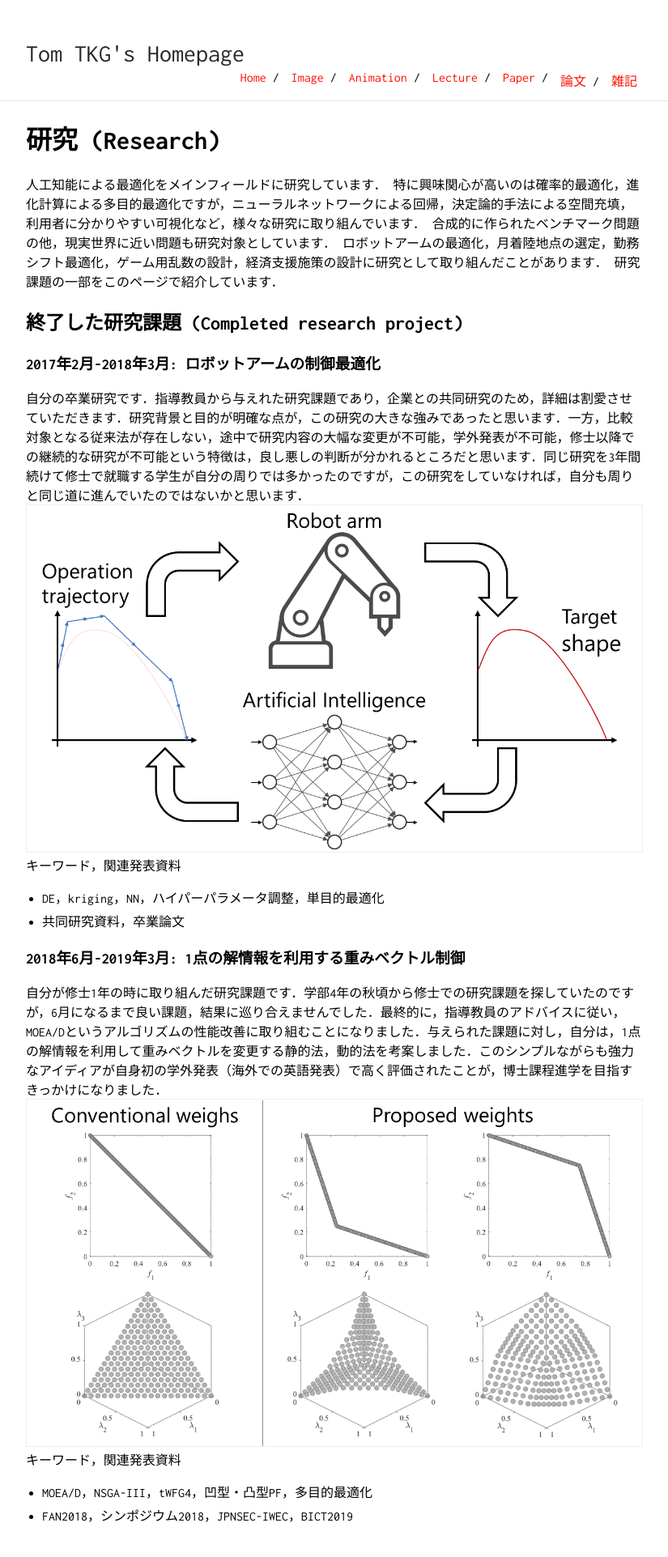
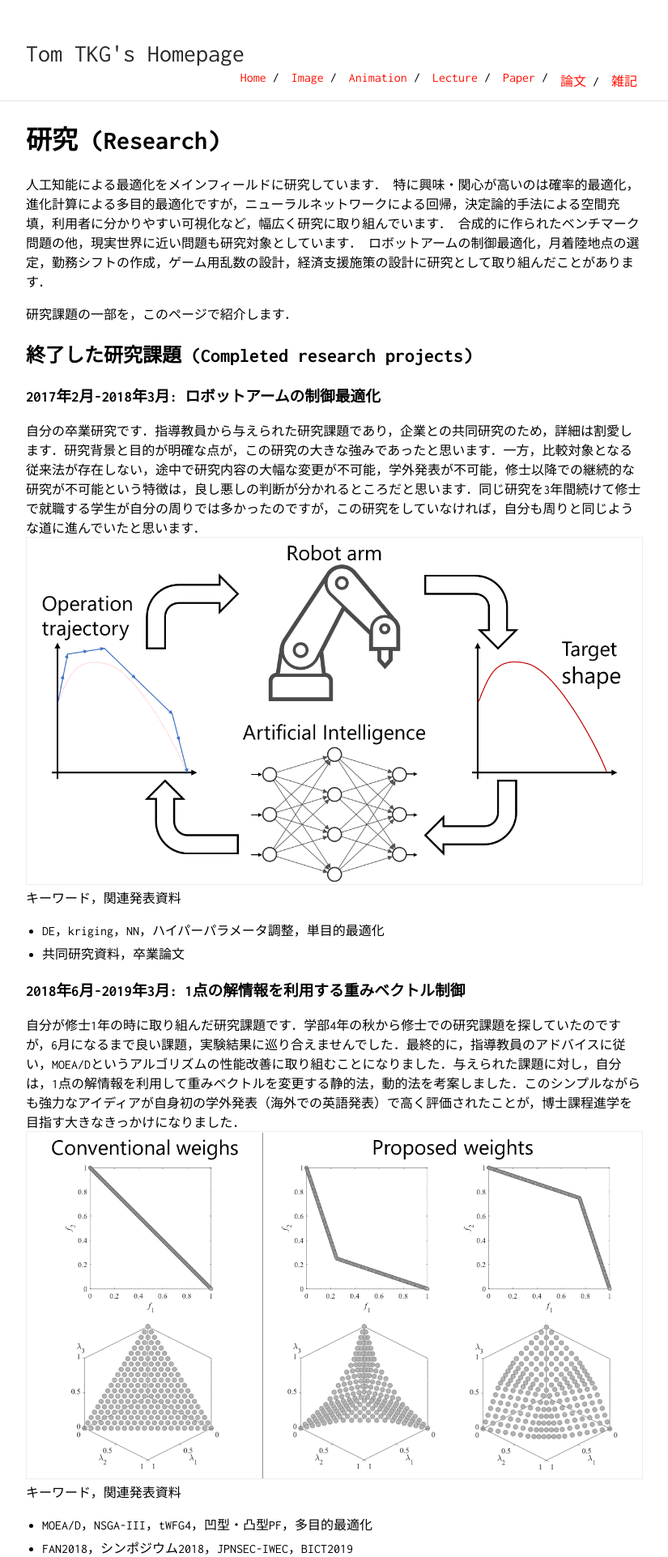
Before and after one commit to tomtkg/tomtkg.github.io, a Jekyll site: the page built from researchJP.md, in a window 1280 px wide. Shown: the whole page at 81% size, without its empty margins (228-1053 px from the left). Built offline with Jekyll 4.4.1, drawn with Linux system fonts in a browser that asks for light colours; before the commit the page ends 1883 px from its top, so only the background shows below that.

Commit message:
Update researchJP.md

```diff
--- a/researchJP.md
+++ b/researchJP.md
@@ -5,21 +5,22 @@ title: Tom TKG's Homepage
 
 # 研究 (Research)
 人工知能による最適化をメインフィールドに研究しています．
-特に興味関心が高いのは確率的最適化，進化計算による多目的最適化ですが，ニューラルネットワークによる回帰，決定論的手法による空間充填，利用者に分かりやすい可視化など，様々な研究に取り組んでいます．
+特に興味・関心が高いのは確率的最適化，進化計算による多目的最適化ですが，ニューラルネットワークによる回帰，決定論的手法による空間充填，利用者に分かりやすい可視化など，幅広く研究に取り組んでいます．
 合成的に作られたベンチマーク問題の他，現実世界に近い問題も研究対象としています．
-ロボットアームの最適化，月着陸地点の選定，勤務シフト最適化，ゲーム用乱数の設計，経済支援施策の設計に研究として取り組んだことがあります．
-研究課題の一部をこのページで紹介しています．
+ロボットアームの制御最適化，月着陸地点の選定，勤務シフトの作成，ゲーム用乱数の設計，経済支援施策の設計に研究として取り組んだことがあります．
 
-## 終了した研究課題 (Completed research project)
+研究課題の一部を，このページで紹介します．
+
+## 終了した研究課題 (Completed research projects)
 ### 2017年2月-2018年3月: ロボットアームの制御最適化
-自分の卒業研究です．指導教員から与えれた研究課題であり，企業との共同研究のため，詳細は割愛させていただきます．研究背景と目的が明確な点が，この研究の大きな強みであったと思います．一方，比較対象となる従来法が存在しない，途中で研究内容の大幅な変更が不可能，学外発表が不可能，修士以降での継続的な研究が不可能という特徴は，良し悪しの判断が分かれるところだと思います．同じ研究を3年間続けて修士で就職する学生が自分の周りでは多かったのですが，この研究をしていなければ，自分も周りと同じ道に進んでいたのではないかと思います．
+自分の卒業研究です．指導教員から与えられた研究課題であり，企業との共同研究のため，詳細は割愛します．研究背景と目的が明確な点が，この研究の大きな強みであったと思います．一方，比較対象となる従来法が存在しない，途中で研究内容の大幅な変更が不可能，学外発表が不可能，修士以降での継続的な研究が不可能という特徴は，良し悪しの判断が分かれるところだと思います．同じ研究を3年間続けて修士で就職する学生が自分の周りでは多かったのですが，この研究をしていなければ，自分も周りと同じような道に進んでいたと思います．
 <img src="image/graduation_thesis.png"/>
 キーワード，関連発表資料
 - DE，kriging，NN，ハイパーパラメータ調整，単目的最適化
 - 共同研究資料，卒業論文
 
 ### 2018年6月-2019年3月: 1点の解情報を利用する重みベクトル制御
-自分が修士1年の時に取り組んだ研究課題です．学部4年の秋頃から修士での研究課題を探していたのですが，6月になるまで良い課題，結果に巡り合えませんでした．最終的に，指導教員のアドバイスに従い，MOEA/Dというアルゴリズムの性能改善に取り組むことになりました．与えられた課題に対し，自分は，1点の解情報を利用して重みベクトルを変更する静的法，動的法を考案しました．このシンプルながらも強力なアイディアが自身初の学外発表（海外での英語発表）で高く評価されたことが，博士課程進学を目指すきっかけになりました．
+自分が修士1年の時に取り組んだ研究課題です．学部4年の秋から修士での研究課題を探していたのですが，6月になるまで良い課題，実験結果に巡り合えませんでした．最終的に，指導教員のアドバイスに従い，MOEA/Dというアルゴリズムの性能改善に取り組むことになりました．与えられた課題に対し，自分は，1点の解情報を利用して重みベクトルを変更する静的法，動的法を考案しました．このシンプルながらも強力なアイディアが自身初の学外発表（海外での英語発表）で高く評価されたことが，博士課程進学を目指す大きなきっかけになりました．
 <img src="image/bict.png"/>
 キーワード，関連発表資料
 - MOEA/D，NSGA-III，tWFG4，凹型・凸型PF，多目的最適化
```
